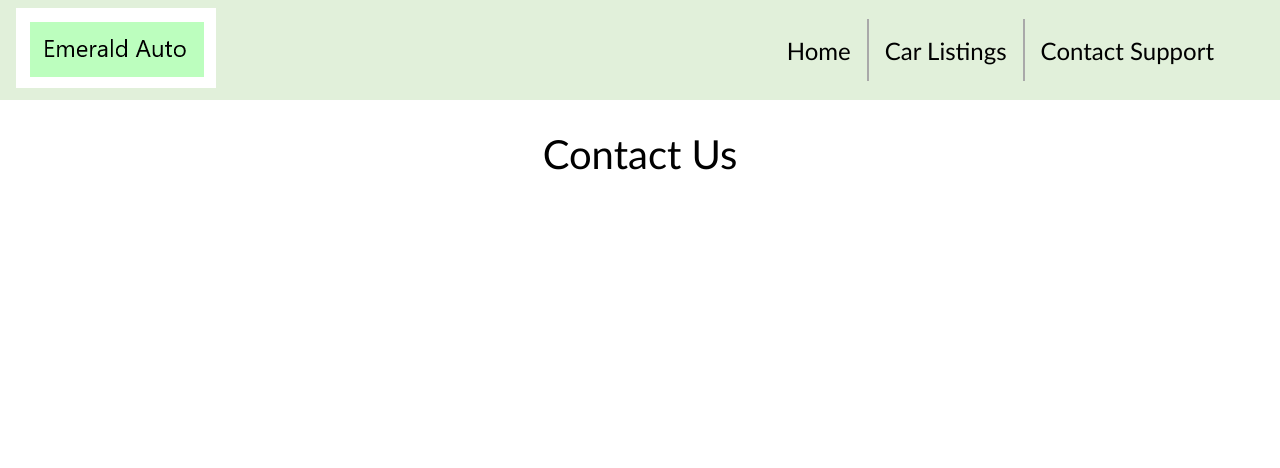
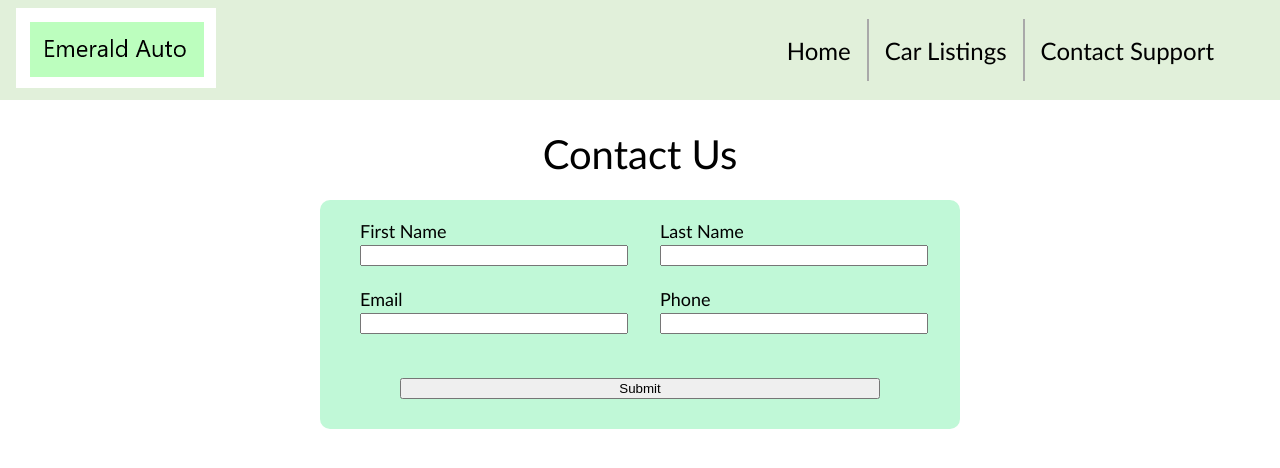
Before and after one commit to myaltaccountsthis/emeraldautoexchange, a React (Create React App) app: page / in a window 1280 px wide. Both pictures are taken after a click on the button "Contact Support". Shown: the top 468 px of the page. Built offline with nearby package versions, Linux system fonts and the light colour scheme.

Commit message:
Contact form initial commit

```diff
--- a/src/App.css
+++ b/src/App.css
@@ -41,5 +41,35 @@
 }
 
 .Page {
+  font-size: large;
+}
 
+.Contact-Form {
+  display: flex;
+  flex-direction: column;
 }
+.Contact-Form-Element {
+  width: 100%;
+  min-width: 100px;
+}
+/* add some media query to make this not a row if small screen */
+.Contact-Form-Row {
+  display: flex;
+  flex-direction: row;
+  justify-content: center;
+}
+.Contact-Form-Row-Element {
+  margin: 0px 20px;
+  flex-grow: 1;
+  text-align: left;
+}
+
+.Contact-Form-Container {
+  width: 60%;
+  min-width: 300px;
+  max-width: 600px;
+  margin: auto;
+  padding: 20px 20px 30px 20px;
+  background-color: rgb(192, 248, 215);
+  border-radius: 10px;
+}
--- a/src/Pages/Contact.jsx
+++ b/src/Pages/Contact.jsx
@@ -4,7 +4,32 @@ class Contact extends React.Component {
   render() {
     return (
       <div className="Page">
-                <div className="App-Header">Contact Us</div>
+        <div className="App-Header">Contact Us</div><br />
+        <div className="Contact-Form-Container">
+          <form className="Contact-Form">
+            <div className="Contact-Form-Row">
+              <div className="Contact-Form-Row-Element">
+                <label for="fname" className="Contact-Form-Element">First Name</label><br />
+                <input type="text" name="fname" className="Contact-Form-Element"></input><br />
+              </div>
+              <div className="Contact-Form-Row-Element">
+                <label for="lname" className="Contact-Form-Element">Last Name</label><br />
+                <input type="text" name="lname" className="Contact-Form-Element"></input><br />
+              </div>
+            </div><br />
+            <div className="Contact-Form-Row">
+              <div className="Contact-Form-Row-Element">
+                <label for="email" className="Contact-Form-Element">Email</label><br />
+                <input type="text" name="email" className="Contact-Form-Element"></input><br />
+              </div>
+              <div className="Contact-Form-Row-Element">
+                <label for="phone" className="Contact-Form-Element">Phone</label><br />
+                <input type="text" name="phone" className="Contact-Form-Element"></input><br />
+              </div>
+            </div><br /><br />
+            <button type="submit" style={{ width: "80%", margin: "auto" }}>Submit</button>
+          </form>
+        </div>
       </div>
     );
   }
```
Lines whose indentation alone changed are shown as unchanged.
